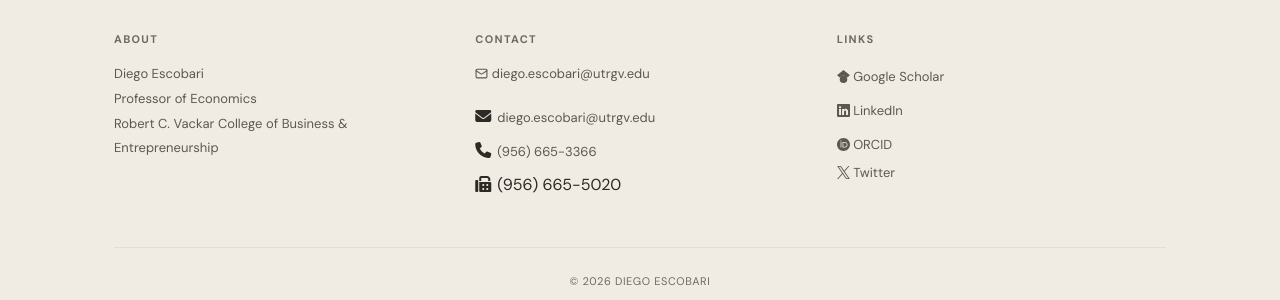
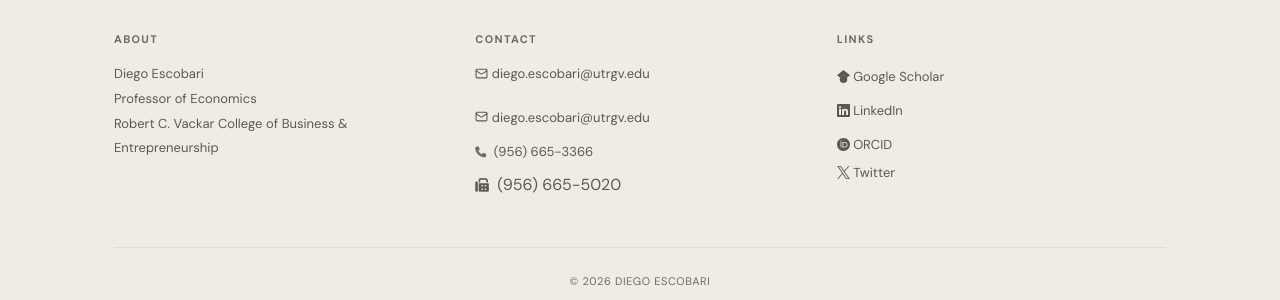
Before and after one commit to diegoescobari/diegoescobari.github.io, a Jekyll site: the page built from _pages/home.md, in a window 1280 px wide. Shown: the part 1939-2239 px from the top of the page. Built offline with Jekyll 4.4.1, drawn with Linux system fonts in a browser that asks for light colours.

Commit message:
footer.html

```diff
--- a/_includes/footer.html
+++ b/_includes/footer.html
@@ -14,9 +14,9 @@
         <a href="mailto:{{ site.email }}">{% include icon.html name="envelope" %} {{ site.email }}</a><br>
         {% if site.links.github and site.links.github != "" %}<a href="{{ site.links.github }}">{% include icon.html name="github" %} GitHub</a><br>{% endif %}
 
-        <div style="margin-bottom: 6px;"><i class="fa-solid fa-envelope" aria-hidden="true" style="width: 16px; text-align: center; margin-right: 6px;"></i><a href="mailto:diego.escobari@utrgv.edu">diego.escobari@utrgv.edu</a></div>
-        <div style="margin-bottom: 6px;"><i class="fa-solid fa-phone" aria-hidden="true" style="width: 16px; text-align: center; margin-right: 6px;"></i><a href="tel:+19566653366">(956) 665-3366</a></div>
-        <div><i class="fa-solid fa-fax" aria-hidden="true" style="width: 16px; text-align: center; margin-right: 6px;"></i>(956) 665-5020</div>
+<div style="margin-bottom: 6px;"><a href="mailto:diego.escobari@utrgv.edu"><svg class="icon" aria-hidden="true" focusable="false"><use href="#icon-envelope"></use></svg> diego.escobari@utrgv.edu</a></div>
+<div style="margin-bottom: 6px;"><a href="tel:+19566653366"><i class="fa-solid fa-phone" aria-hidden="true" style="width: 1em; text-align: center; font-size: 0.85em; margin-right: 4px; opacity: 0.85;"></i> (956) 665-3366</a></div>
+<div style="opacity: 0.75;"><i class="fa-solid fa-fax" aria-hidden="true" style="width: 1em; text-align: center; font-size: 0.85em; margin-right: 4px;"></i> (956) 665-5020</div>
 
       </p>
     </div>
```
